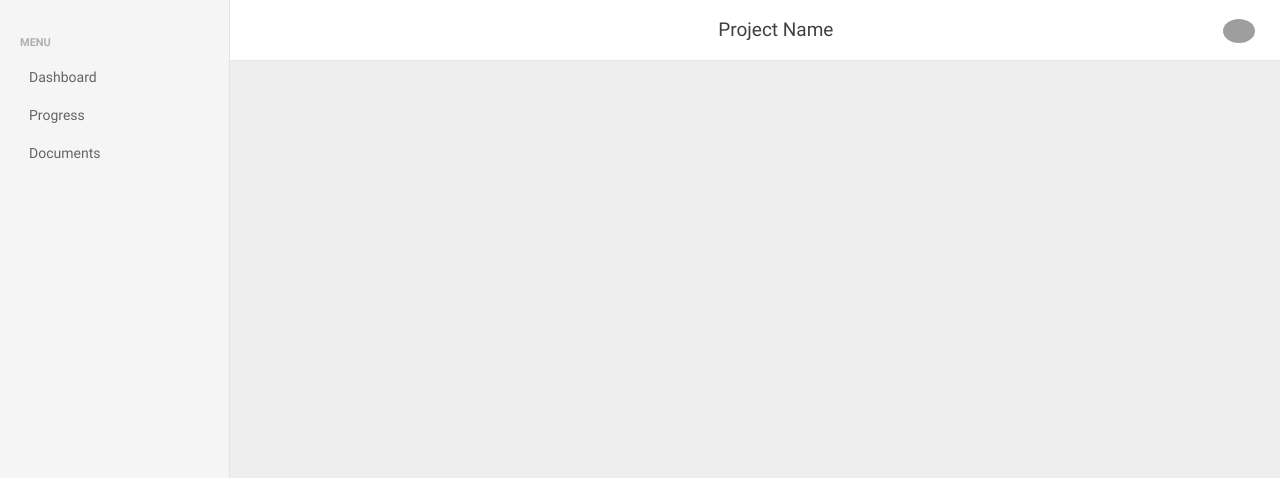
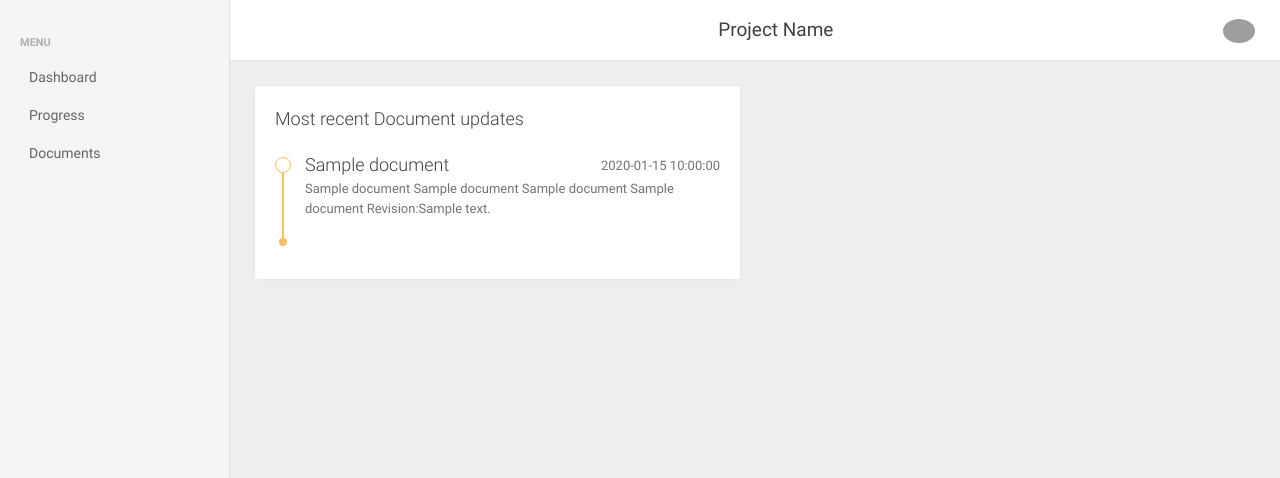
Before and after one commit to samkeel/flask_admin, a Flask app: page /dashboard in a window 1280 px wide. Shown: the top 478 px of the page. Run offline with Flask 2, Linux system fonts and the light colour scheme; tables that the repository leaves empty hold one stand-in row (Sample ...); some libraries are stand-ins or nearby versions; some web fonts are replaced; grey boxes are pictures that could not be loaded.

Commit message:
Dashboard card added
Added most recent items list to Dashboard.
Edit icon to Document list table and tooltips added

```diff
--- a/app.py
+++ b/app.py
@@ -7,7 +7,7 @@ from flask import (Flask,
                    flash,
                    request)
 
-from sqlalchemy import create_engine
+from sqlalchemy import create_engine, desc
 from sqlalchemy.orm import sessionmaker, scoped_session
 from database_setup import Base, Documents
 from flask_restful import Api
@@ -33,8 +33,8 @@ def home():
 
 @app.route("/dashboard")
 def dashboard():
-    docCount = session.query(Documents).count()
-    return render_template("dashboard.html", docCount=docCount)
+    recentdocs = session.query(Documents).order_by(desc(Documents.pub_update)).limit(5).all()
+    return render_template("dashboard.html", recentdocs=recentdocs)
 
 
 @app.route("/drawinglist")
@@ -48,7 +48,11 @@ def newdocument():
     if request.method == 'POST':
         newDoc = Documents(project=request.form['newproj'],
                            doc_name=request.form['newdoc'],
-                           revision=request.form['rev'])
+                           revision=request.form['rev'],
+                           title_line_1=request.form['tl1'],
+                           title_line_2=request.form['tl2'],
+                           title_line_3=request.form['tl3'],
+                           title_line_4=request.form['tl4'])
         session.add(newDoc)
         session.commit()
         return render_template("newdocument.html")
@@ -56,7 +60,7 @@ def newdocument():
         return render_template("newdocument.html")
 
 
-@app.route("/deldoc/<int:id>", methods=['GET','POST'])
+@app.route("/deldoc/<int:id>", methods=['GET', 'POST'])
 def deldoc(id):
     docToDelete = session.query(Documents).filter_by(doc_id=id).first()
     if request.method == 'GET':
--- a/templates/dashboard.html
+++ b/templates/dashboard.html
@@ -19,7 +19,22 @@
         <div class="be-content">
             <div class="main-content container-fluid">
                 <div class="row">
-
+                    <div class="col-12 col-lg-6">
+                        <div class="card">
+                            <div class="card-header">Most recent Document updates</div>
+                            <div class="card-body">
+                                <ul class="user-timeline user-timeline-compact">
+                                    {% for n in recentdocs %}
+                                    <li>
+                                    <div class="user-timeline-date">{{n.pub_update}}</div>
+                                    <div class="user-timeline-title">{{n.doc_name}}</div>
+                                    <div class="user-timeline-description">{{n.title_line_1}} {{n.title_line_2}} {{n.title_line_3}} {{n.title_line_4}} Revision:{{n.revision}}</div>
+                                    </li>
+                                    {% endfor %}
+                                </ul>
+                            </div>
+                        </div>
+                    </div>
                 </div>
             </div>
         </div>
```
Also changed, not shown: templates/drawinglist.html (+5 -2 lines), templates/newdocument.html (+4 -4 lines), 1 other file.
